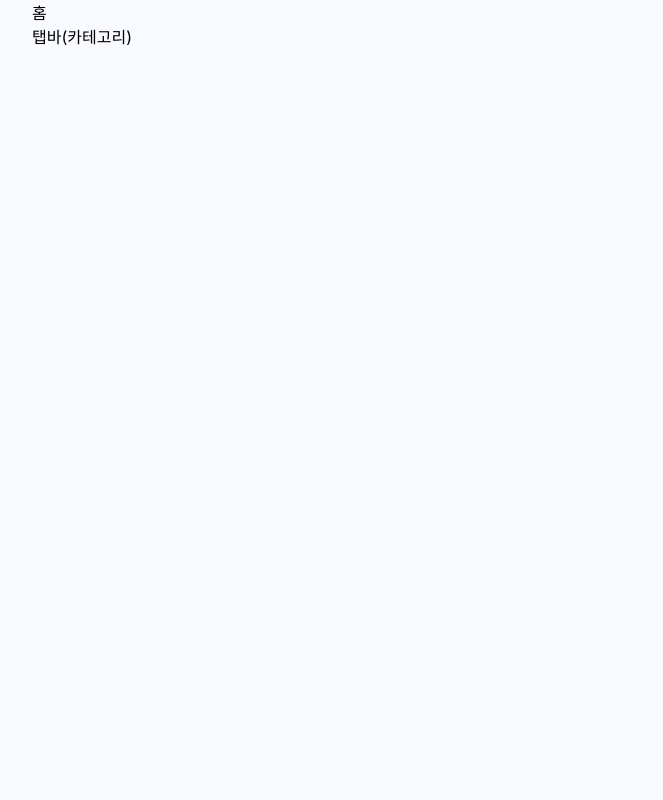
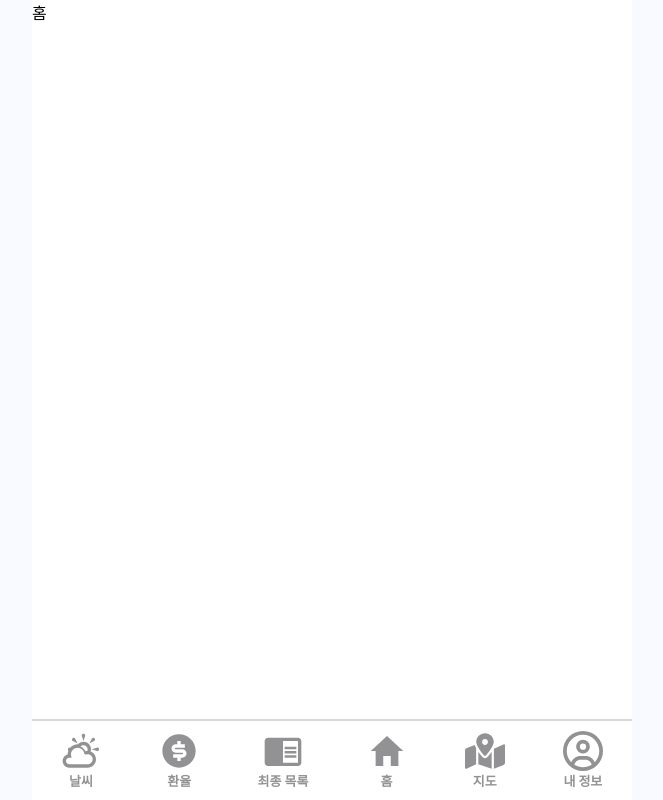
Before and after one commit to JJyen/OOSDesign, a React (Create React App) app: page / in a window 1280 px wide. Shown: the whole page, without its empty margins (308-971 px from the left). Built offline with nearby package versions, Linux system fonts and the light colour scheme.

Commit message:
탭바 수정

```diff
--- a/src/components/TapBar.js
+++ b/src/components/TapBar.js
@@ -1,11 +1,76 @@
 import React from "react";
+import { IoMdHome } from "react-icons/io"; //홈
+import { MdChromeReaderMode } from "react-icons/md"; //최종
+import { RiMoneyDollarCircleFill } from "react-icons/ri"; //횐율
+import { TiWeatherPartlySunny } from "react-icons/ti"; //날씨
+import { FaRegCircleUser } from "react-icons/fa6"; //어카운트
+import { FaMapMarkedAlt } from "react-icons/fa"; //지도
+import styled from "styled-components";
+import { GRAY20,GRAY30, MAIN } from "../styles/Colors";
+import { Link } from "react-router-dom";
+
 
 class TapBar extends React.Component{
     render(){
         return(
-            <>탭바(카테고리)</>
+            <TapBarContainer>
+                <Link to={"/viewweather"}  className="menu-box weather">
+                    <TiWeatherPartlySunny/>
+                    <TapBarMenu>날씨</TapBarMenu>
+                </Link>
+                <Link to={"/viewexchagerate"}  className="menu-box exchange-rate">
+                    <RiMoneyDollarCircleFill/>
+                    <TapBarMenu>환율</TapBarMenu>
+                </Link>
+                <Link to={"/finalplanlist"} className="menu-box final-view">
+                    <MdChromeReaderMode/>
+                    <TapBarMenu>최종 목록</TapBarMenu>
+                </Link>
+                <Link to={"/"} className="menu-box home">
+                    <IoMdHome/>
+                    <TapBarMenu>홈</TapBarMenu>
+                </Link>
+                <Link to={"/viewmap"} className="menu-box map">
+                    <FaMapMarkedAlt/>
+                    <TapBarMenu>지도</TapBarMenu>
+                </Link>
+                <Link to={"/account"} className="menu-box account">
+                    <FaRegCircleUser/>
+                    <TapBarMenu>내 정보</TapBarMenu>
+                </Link>
+            </TapBarContainer>
         )
     }
 }
 
 export default TapBar;
+
+const TapBarContainer = styled.div`
+    background-color: white;
+    position: fixed;
+    bottom: 0;
+    width: 600px;
+    display: flex;
+    justify-content: space-around;
+    align-items: center;
+    font-size: 40px;
+    color: ${GRAY30};
+    border-top: 2px solid ${GRAY20};
+
+    .menu-box{
+        margin-top: 10px;
+        display: flex;
+        flex-direction: column;
+        align-items: center;
+
+        &:hover{
+            color: ${MAIN};
+        }
+    }
+`;
+
+const TapBarMenu = styled.div`
+    font-size: 13px;
+    font-weight: bold;
+    margin-bottom: 10px;
+`;
--- a/src/pages/Layout.js
+++ b/src/pages/Layout.js
@@ -1,20 +1,26 @@
 import React from "react";
 import { Outlet } from "react-router-dom";
 import TapBar from "../components/TapBar";
+import styled from "styled-components";
 
 class Layout extends React.Component{
     render(){
         return(
-            <>
+            <LayoutContainer >
                 <main>
                     <Outlet/>
                 </main>
                 <nav>
                     <TapBar/>
                 </nav>
-            </>
+            </LayoutContainer>
         )
     }
 }
 
 export default Layout;
+
+const LayoutContainer = styled.div`
+    background-color: white;
+    height: 100vh;
+`;
```
Lines whose indentation alone changed are shown as unchanged.
